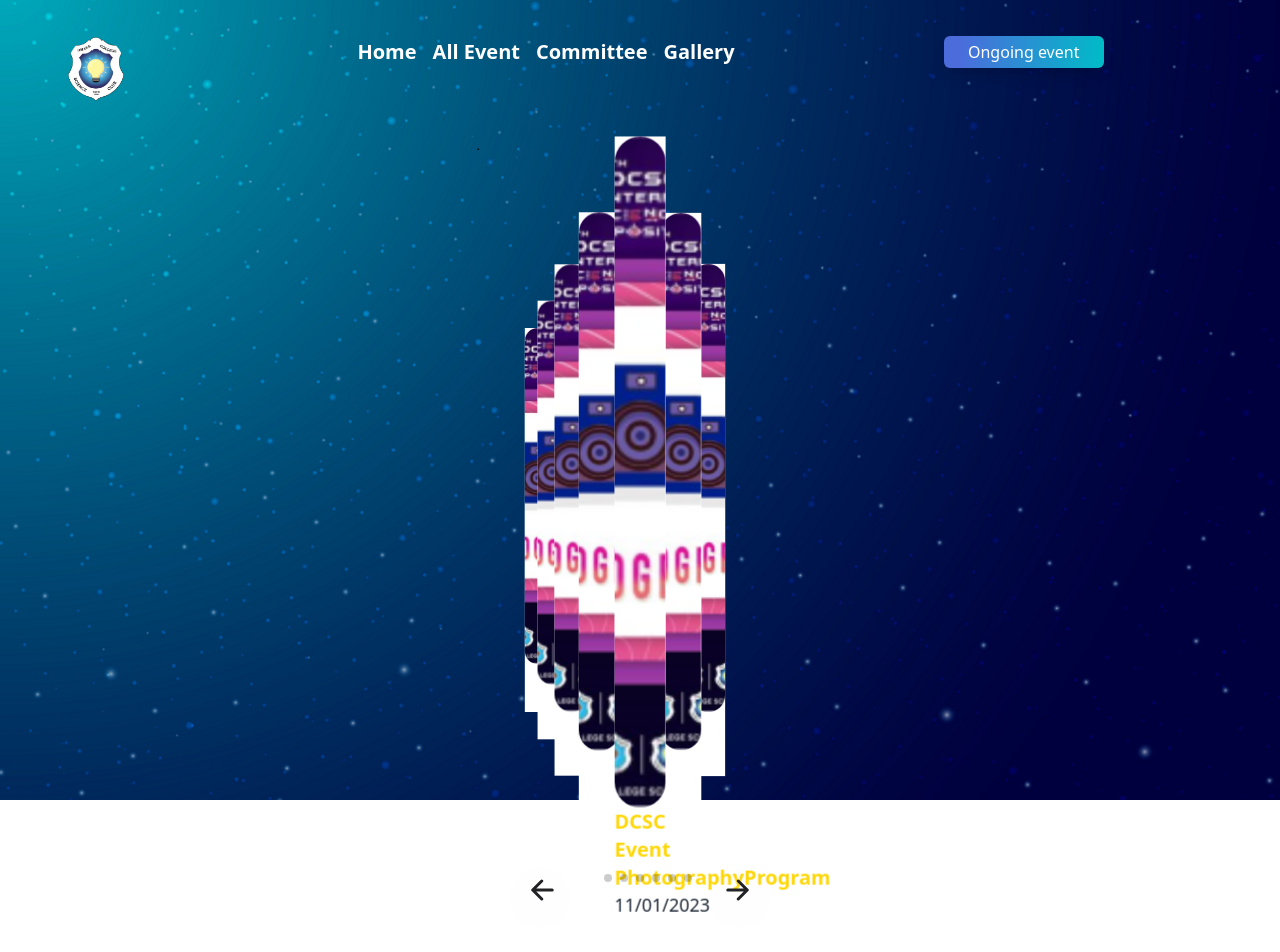
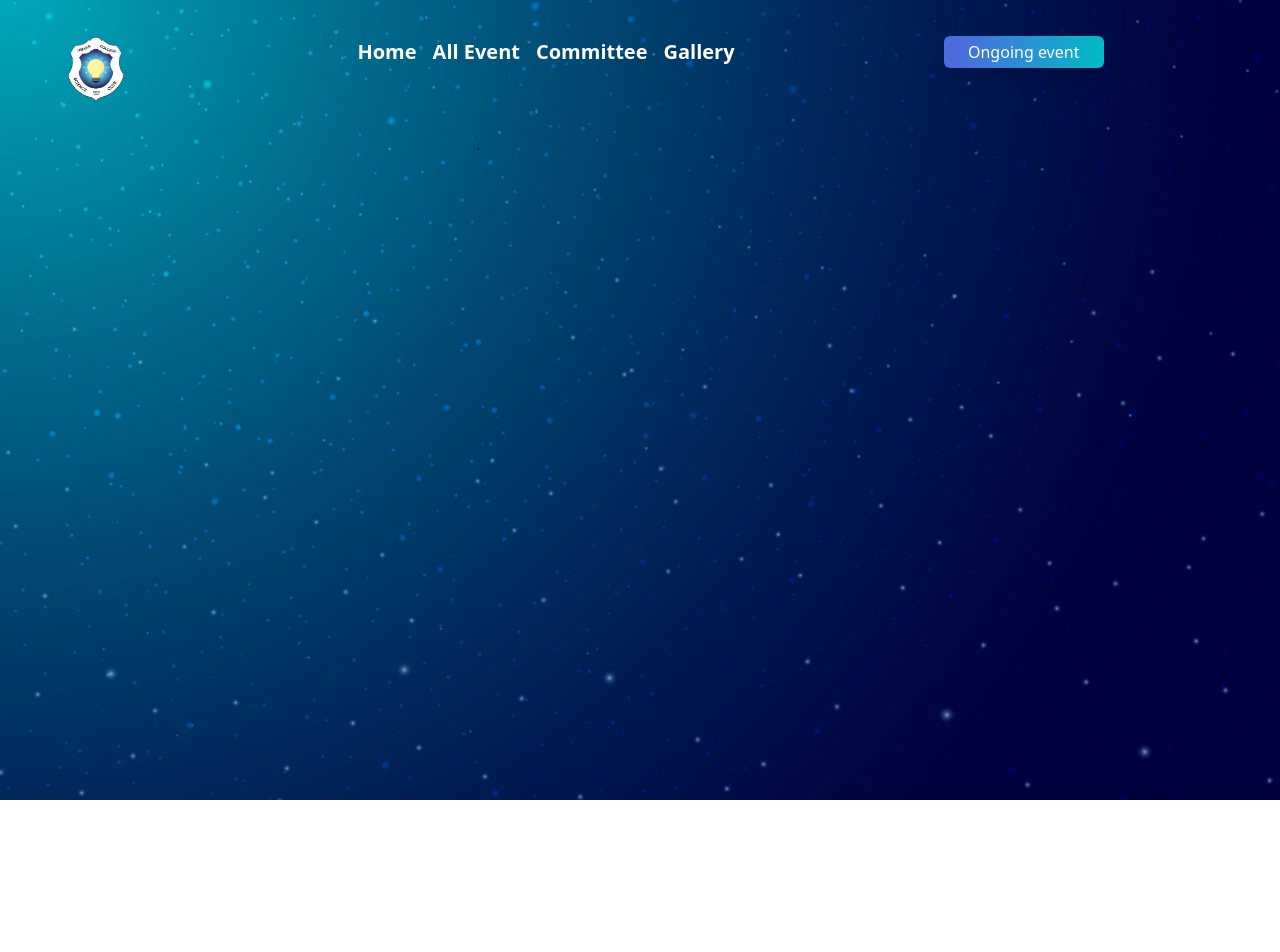
Before and after one commit to RownakHayat/yolo-studio, a React (Create React App) app: page /all-event in a window 1280 px wide. Shown: the top 952 px of the page. Built offline with nearby package versions, Linux system fonts and the light colour scheme.

Commit message:
all updatre

```diff
--- a/src/Components/AllEventPage/AllEventPage.jsx
+++ b/src/Components/AllEventPage/AllEventPage.jsx
@@ -1,18 +1,6 @@
 import React, { useRef, useState } from "react";
-// Import Swiper React components
-import { Swiper, SwiperClass, SwiperSlide } from "swiper/react";
-// import "swiper/css";
-import "swiper/css/effect-coverflow";
-import "swiper/css/pagination";
-import "swiper/css/navigation";
+import "../../assest/css/AllEvent.css";
 
-import "../../assest/css/AllEvent.css";
-import evtImg from "../../assest/images/Rectangle 8.png";
-import {FiArrowUpRight} from 'react-icons/fi'
-
-import { EffectCoverflow, Pagination, Navigation } from "swiper/modules";
-
-import slider_img from "../../assest/images/Rectangle 8.png";
 import ReactDatePicker from "react-datepicker";
 
 export default function AllEventPage() {
@@ -31,69 +19,8 @@ export default function AllEventPage() {
             </p>
           </div>
         </div>
+        <div className="swiper_container w-full">
 
-        <div className="swiper_container w-full">
-        <Swiper
-        effect={'coverflow'}
-        grabCursor={true}
-        centeredSlides={true}
-        loop={true}
-        slidesPerView={'auto'}
-        coverflowEffect={{
-          rotate: 0,
-          stretch: 0,
-          depth: 100,
-          modifier: 2.5,
-        }}
-        pagination={{ el: '.swiper-pagination', clickable: true }}
-        navigation={{
-          nextEl: '.swiper-button-next',
-          prevEl: '.swiper-button-prev',
-          clickable: true,
-        }}
-        modules={[EffectCoverflow, Pagination, Navigation]}
-        className="swiper_container"
-      >
-        <SwiperSlide className=" max-w-sm">
-          <img src={slider_img} alt="slide_image" />
-          <div className="">
-            <p className="text-[#FFD707] text-xl font-semibold">DCSC Event PhotographyProgram</p>
-            <div className="">
-            <div className="">
-            <ReactDatePicker selected={startDate} onChange={(date) => setStartDate(date)} />
-            </div>
-            </div>
-          </div>
-        </SwiperSlide>
-        <SwiperSlide>
-          <img src={slider_img} alt="slide_image" />
-        </SwiperSlide>
-        <SwiperSlide>
-          <img src={slider_img} alt="slide_image" />
-        </SwiperSlide>
-        <SwiperSlide>
-          <img src={slider_img} alt="slide_image" />
-        </SwiperSlide>
-        <SwiperSlide>
-          <img src={slider_img} alt="slide_image" />
-        </SwiperSlide>
-        <SwiperSlide>
-          <img src={slider_img} alt="slide_image" />
-        </SwiperSlide>
-        <SwiperSlide>
-          <img src={slider_img} alt="slide_image" />
-        </SwiperSlide>
-
-        <div className="slider-controler">
-          <div className="swiper-button-prev slider-arrow">
-            <ion-icon name="arrow-back-outline"></ion-icon>
-          </div>
-          <div className="swiper-button-next slider-arrow">
-            <ion-icon name="arrow-forward-outline"></ion-icon>
-          </div>
-          <div className="swiper-pagination"></div>
-        </div>
-      </Swiper>
         </div>
       </div>
     </div>
--- a/src/assest/css/AllEvent.css
+++ b/src/assest/css/AllEvent.css
@@ -9,9 +9,7 @@
   height: 42rem;
   position: relative;
 }
-.swiper-wrapper {
-  width: 20%;
-}
+
 .swiper-3d {
   perspective: 1000px;
 }
```
